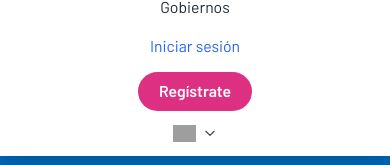
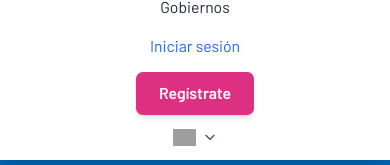
Before and after one commit to MelGar35/blog-qxm, a React (Vite) app: page / in a window 390 px wide. Both pictures are taken after a click on the button 302 px from the left and 35 px from the top of the page. Shown: the part 173-338 px from the top of the page. Built offline with nearby package versions, Linux system fonts and the light colour scheme; grey boxes are pictures that could not be loaded.

Commit message:
feat: Restyle register button

```diff
--- a/src/components/Header.tsx
+++ b/src/components/Header.tsx
@@ -77,7 +77,7 @@ const Header: React.FC = () => {
           <a href="#trabajadores" className="text-gray-800 hover:text-blue-600 text-lg">Trabajadores</a>
           <a href="#gobiernos" className="text-gray-800 hover:text-blue-600 text-lg">Gobiernos</a>
           <a href="#iniciar-sesion" className="text-blue-600 hover:text-blue-700 text-lg">Iniciar sesión</a>
-          <a href="#registrate" className="bg-qxm-pink hover:bg-qxm-pink-dark text-white font-semibold py-2 px-6 rounded-full text-lg">
+          <a href="#registrate" className="bg-qxm-pink text-white font-semibold py-2 px-6 rounded-md text-lg shadow-md border-2 border-transparent hover:bg-white hover:text-qxm-pink hover:border-qxm-pink transition-colors duration-300">
             Regístrate
           </a>
           {/* Selector de idioma en mobile */}
```
